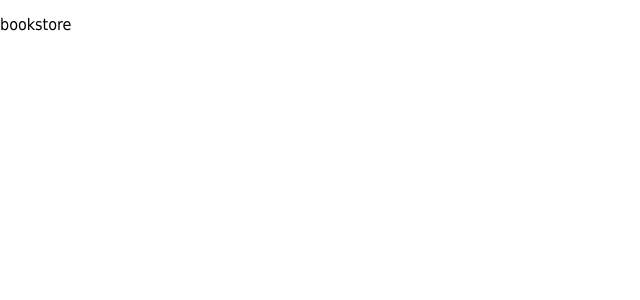
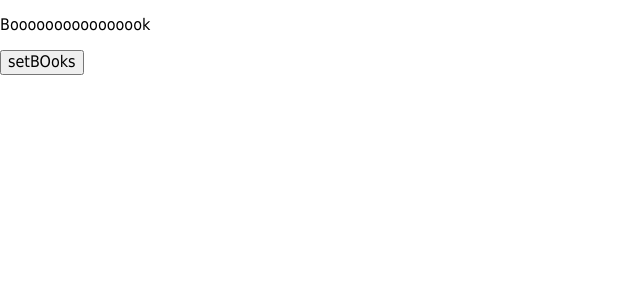
Before and after one commit to greatstudentkaze/react-bookstore, a React (Create React App) app: page / in a window 1280 px wide. Shown: the top 300 px of the page, without its empty margins (0-640 px from the left). Built offline with nearby package versions, Linux system fonts and the light colour scheme.

Commit message:
feat(App.js): connect App component with store

```diff
--- a/src/App.js
+++ b/src/App.js
@@ -1,15 +1,34 @@
-
+import { connect } from 'react-redux';
 
 import GlobalStyle from './components/styled/GlobalStyle';
 
-function App() {
+import { setBooks } from './actions/books';
+
+const newBooks = [
+  {
+    id: 0,
+    title: 'New Book'
+  }
+];
+
+function App(props) {
+  const { books } = props.books;
 
   return (
     <>
       <GlobalStyle />
-      <p>bookstore</p>
+      <p>{books[0].title}</p>
+      <button type="button" onClick={() => props.setBooks(newBooks)}>setBOoks</button>
     </>
   );
 }
 
-export default App;
+const mapStateToProps = state => ({
+  ...state,
+});
+
+const mapDispatchToProps = {
+  setBooks
+};
+
+export default connect(mapStateToProps, mapDispatchToProps)(App);
--- a/src/index.js
+++ b/src/index.js
@@ -2,9 +2,9 @@ import React from 'react';
 import ReactDOM from 'react-dom';
 import { Provider } from 'react-redux';
 
+import App from './App';
+
 import { store } from './store';
-
-import App from './App';
 
 ReactDOM.render(
   <React.StrictMode>
```
